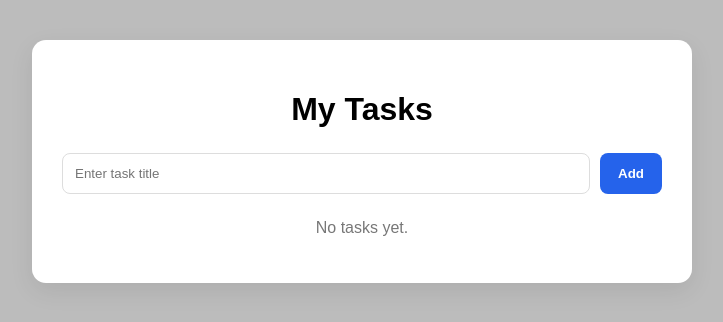
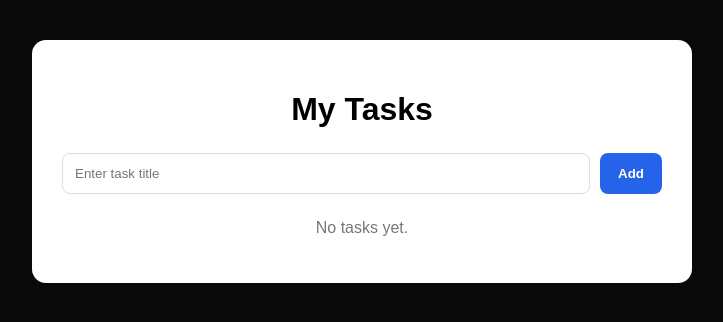
Before and after one commit to alaa03omari/django-crud-app, a Django app: page / in a window 1280 px wide. Shown: the top 322 px of the page, without its empty margins (278-1001 px from the left). Run offline with Django 5.2, Linux system fonts and the light colour scheme; data that the repository does not hold is empty.

Commit message:
change bg in fb

```diff
--- a/tasks/templates/home.html
+++ b/tasks/templates/home.html
@@ -5,7 +5,7 @@
         <style>
         body {
             font-family: Arial, sans-serif;
-            background: #bcbcbc;
+            background: #0a0a0a;
             margin: 0;
             padding: 40px;
         }
```
